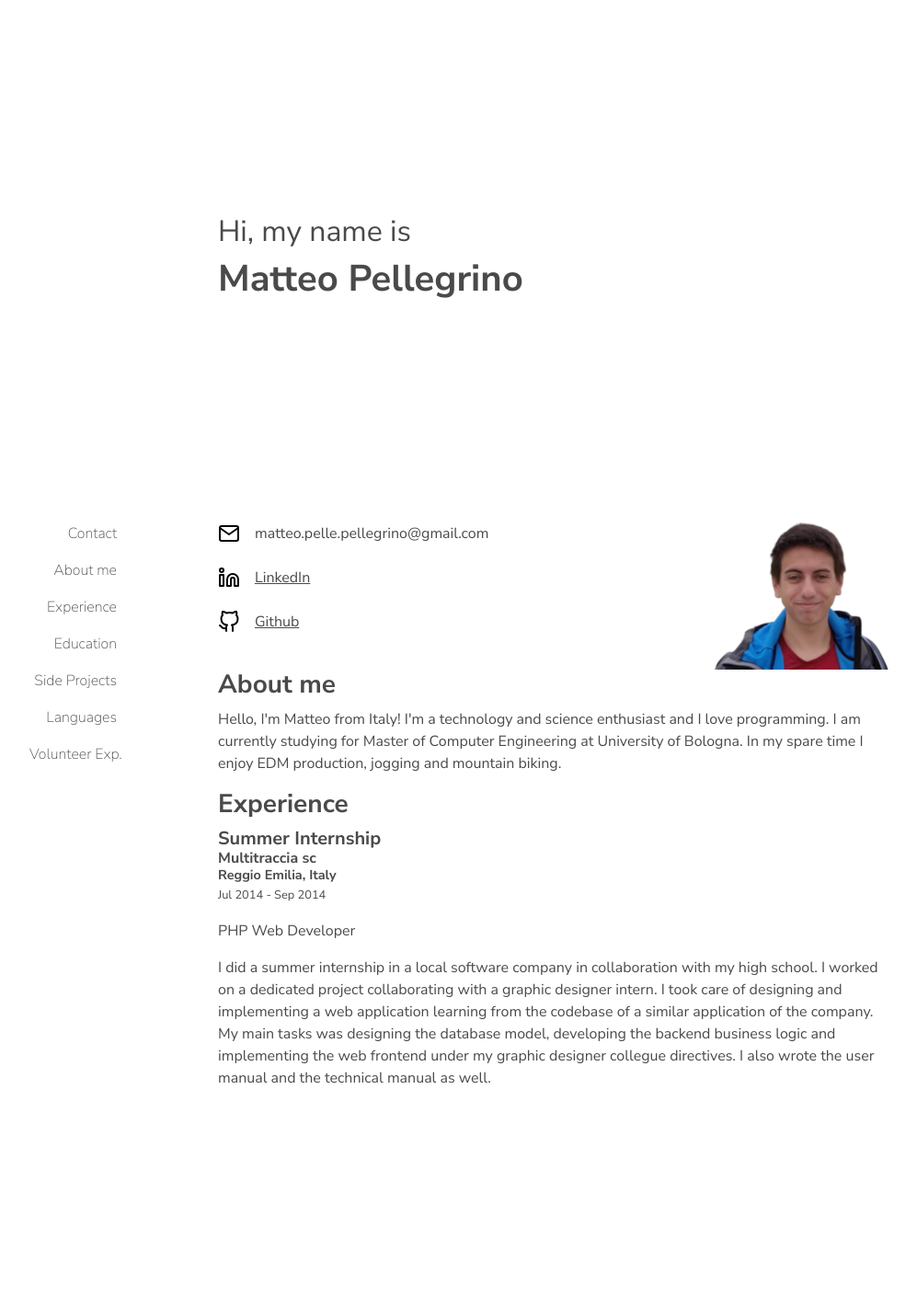
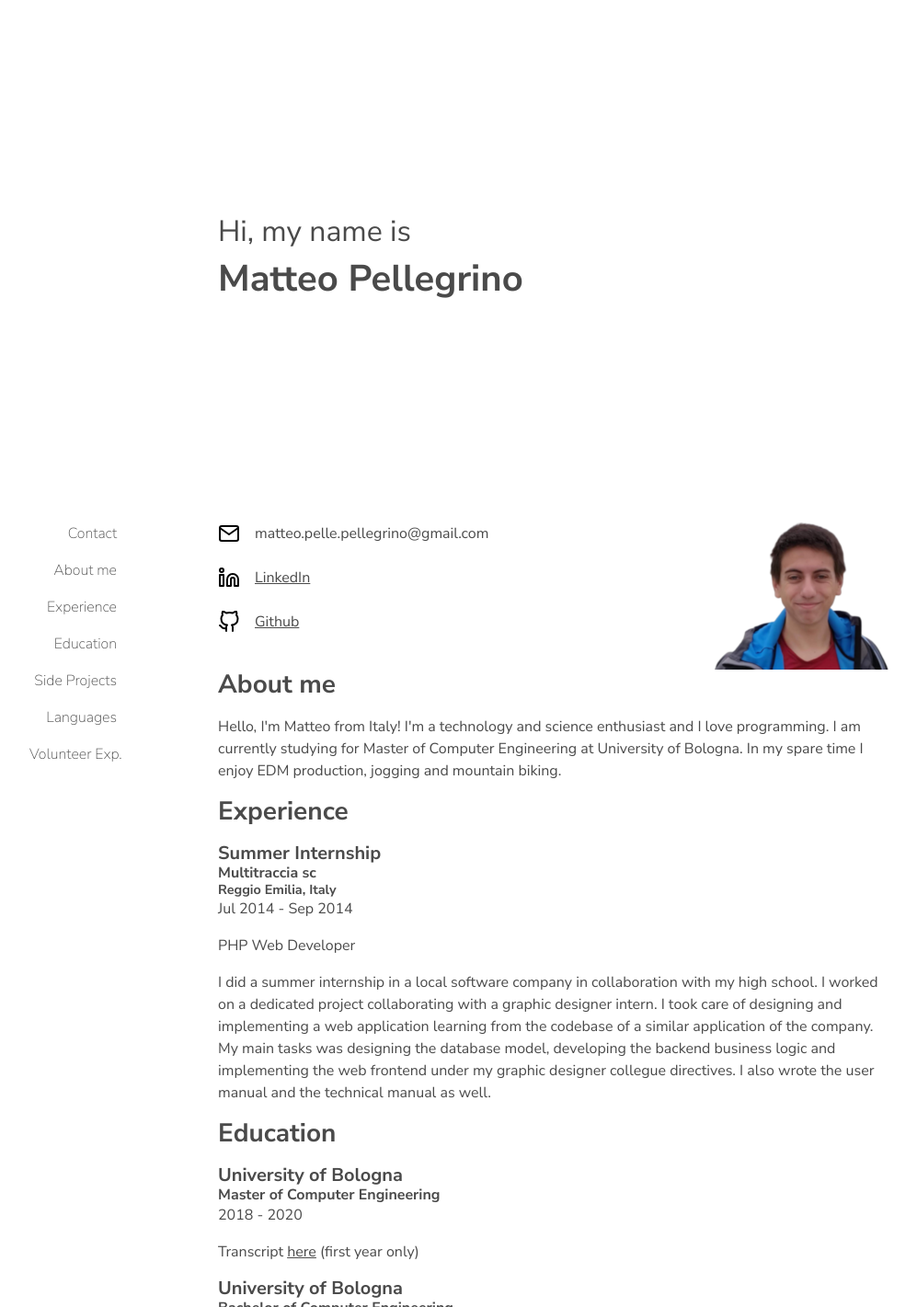
Before and after one commit to arabello/arabello.github.io, a Jekyll site: the page built from index.md, in a window 1280 px wide. Shown: the whole page at 92% size, without its empty margins (38-1035 px from the left). Built offline with Jekyll 4.4.1, drawn with Linux system fonts in a browser that asks for light colours.

Commit message:
Add row item. Add education contents

```diff
--- /dev/null
+++ b/_data/education.yml
@@ -0,0 +1,16 @@
+- institute: University of Bologna
+  title: Master of Computer Engineering
+  startdate: 2018
+  enddate: 2020
+  content: Transcript [here](res/Transcript-master-1year.pdf) (first year only)
+- institute: University of Bologna
+  title: Bachelor of Computer Engineering
+  grade: 104/110
+  startdate: 2015
+  enddate: 2018
+  content: 'Thesis: [Kotlin Safety Library Loader](res/Thesis.pdf) (code [here](https://github.com/arabello/KSLL))'
+- institute: I.I.S. Blaise Pascal
+  title: Upper-secondary education in Information Technology
+  grade: 100/100 (cum laude)
+  startdate: 2010
+  enddate: 2015
--- a/_data/experiences.yml
+++ b/_data/experiences.yml
@@ -1,4 +1,4 @@
-- title: Summer Internship
+- job: Summer Internship
   company: Multitraccia sc
   location: Reggio Emilia, Italy
   startdate: Jul 2014
--- a/_includes/experience.html
+++ /dev/null
@@ -1,14 +0,0 @@
-<div class="experience">
-    <h4>
-        {{ include.item.title }}
-    </h4>
-    <h5>
-        {{ include.item.company }}
-    </h5>
-    <h6>
-        {{ include.item.location }}
-    </h6>
-    <span class="experience-date">{{ include.item.startdate }} - {{ include.item.enddate }}</span>
-    <p class="mt-3 mb-3">{{ include.item.desc }}</p>
-    <p>{{ include.item.content }}</p>
-</div>
--- /dev/null
+++ b/_includes/row-item.html
@@ -0,0 +1,16 @@
+<div class="row-item">
+    <h4>
+        {{ include.title }}
+    </h4>
+    <h5>
+        {{ include.subtitle }}
+    </h5>
+    <h6>
+        {{ include.caption }}
+    </h6>
+    {% if include.subcaption %}
+    <span class="row-item-subcaption">{{ include.subcaption }}</span>
+    {% endif %}
+    <p class="mt-3 mb-3">{{ include.desc }}</p>
+    <p>{{ include.content | markdownify}}</p>
+</div>
--- a/_layouts/singlepage.html
+++ b/_layouts/singlepage.html
@@ -2,9 +2,28 @@
 layout: default
 ---
 {% include contacts.html %}
-<h3>About me</h3>
+<h3 class="mb-3">About me</h3>
 {% include aboutme.html %}
-<h3> Experience </h3>
+<h3 class="mb-3">Experience</h3>
 {% for item in site.data.experiences %}
-    {% include experience.html item=item %}
+    {% capture period %}
+        {{ item.startdate }} - {{ item.enddate }}
+    {% endcapture %}
+    {% include row-item.html
+        title=item.job
+        subtitle=item.company
+        caption=item.location
+        subcaption=period
+        desc=item.desc
+        content=item.content %}
 {% endfor %}
+<h3 class="mb-3">Education</h3>
+{% for item in site.data.education %}
+{% capture period %}{{ item.startdate }} - {{ item.enddate }}{% endcapture %}
+    {% include row-item.html
+        title=item.institute
+        subtitle=item.title
+        caption=item.grade
+        subcaption=period
+        content=item.content %}
+{% endfor %}
--- /dev/null
+++ b/_plugins/markdown.rb
@@ -0,0 +1,13 @@
+module Jekyll
+  class MarkdownBlock < Liquid::Block
+    def initialize(tag_name, text, tokens)
+      super
+    end
+    require "kramdown"
+    def render(context)
+      content = super
+      "#{Kramdown::Document.new(content).to_html}"
+    end
+  end
+end
+Liquid::Template.register_tag('markdown', Jekyll::MarkdownBlock)
--- a/_sass/experience.scss
+++ b/_sass/row-item.scss
@@ -1,4 +1,4 @@
-.experience{
+.row-item{
 
     h4, h5, h6{
         font-weight: 600;
@@ -20,4 +20,8 @@
     &-date{
         font-size: 0.8rem;
     }
+
+    a{
+        text-decoration: underline;
+    }
 }
--- a/assets/css/style.scss
+++ b/assets/css/style.scss
@@ -4,4 +4,4 @@
 @import "main";
 @import "navigation";
 @import "contacts";
-@import "experience";
+@import "row-item";
```
Also changed, not shown: index.md (renamed from index.html).
